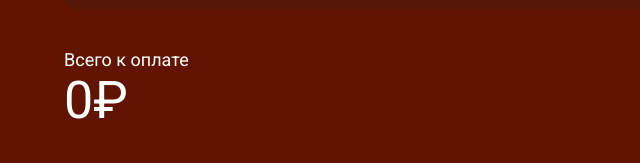
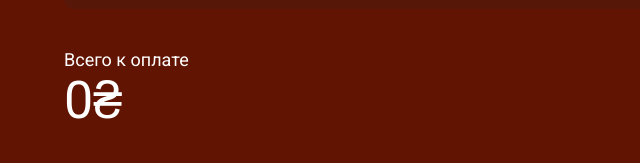
Before and after one commit to GroTeeFame/cinema-site, a plain HTML site: page index.html in a window 1280 px wide. Shown: the part 1581-1744 px from the top of the page, 0-640 px from the left. Drawn offline with nearby package versions, Linux system fonts and the light colour scheme.

Commit message:
Update index.html

```diff
--- a/index.html
+++ b/index.html
@@ -658,7 +658,7 @@
     <div class="price container">
         <div class="price-tag">
             <span class="price-label">Всего к оплате</span>
-            <span class="price-total">0</span><span class="rub">₽</span>
+            <span class="price-total">0</span><span class="uah">₴</span>
         </div>
         <!-- /.price-tag -->
         <a href="#" class="button button-pay">Перейти к оплате</a>
```
